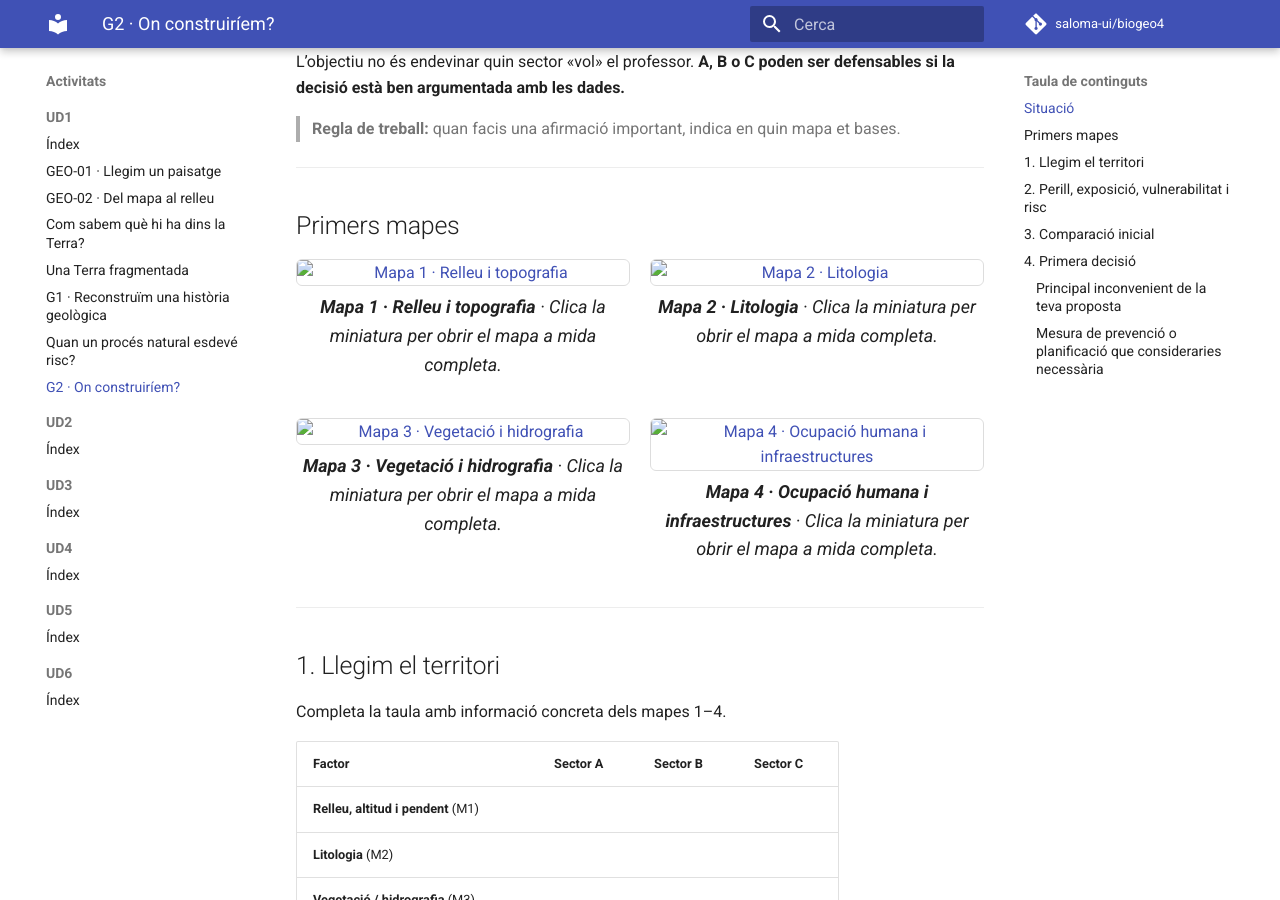
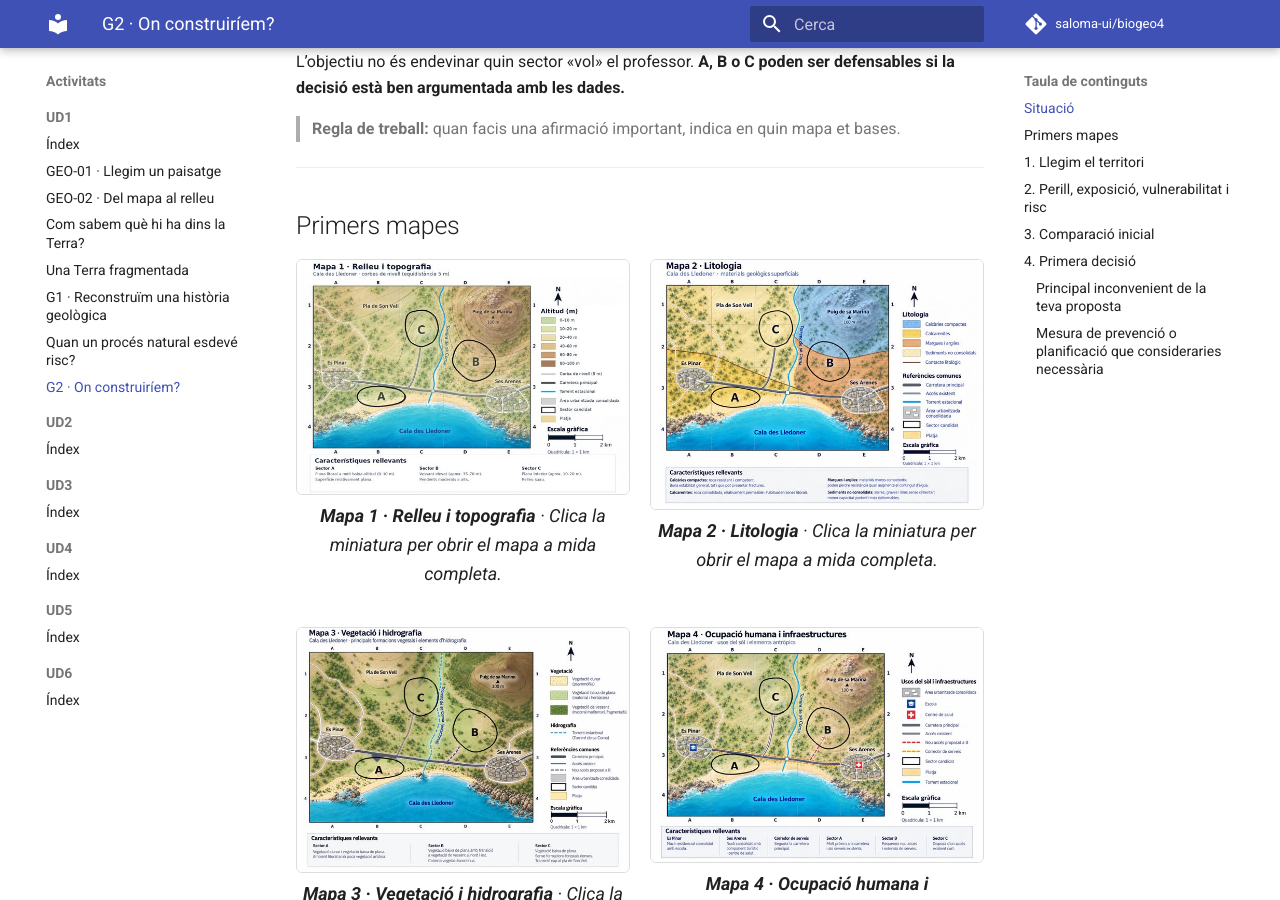
Before and after one commit to saloma-ui/biogeo4, an MkDocs documentation site: the page built from docs/activitats/ud1/g2/index.md, in a window 1280 px wide and 900 px high, scrolled down 590 px. Built offline with MkDocs 1.6.1 and Material for MkDocs 9.7.7, drawn with Linux system fonts in a browser that asks for light colours; comment, search, counter and statistics services are not loaded.

Commit message:
Corregeix rutes de G2 i exclou-lo de l'exportació PDF

```diff
--- a/docs/activitats/ud1/g2/index.md
+++ b/docs/activitats/ud1/g2/index.md
@@ -29,8 +29,8 @@
 
 <div style="display:grid;grid-template-columns:repeat(auto-fit,minmax(260px,1fr));gap:1rem;">
 <figure style="margin:0;">
-  <a href="../figures/01_relleu_topografia.png" target="_blank" rel="noopener">
-    <img src="../figures/01_relleu_topografia_thumb.jpg"
+  <a href="figures/01_relleu_topografia.png" target="_blank" rel="noopener">
+    <img src="figures/01_relleu_topografia_thumb.jpg"
          alt="Mapa 1 · Relleu i topografia"
          loading="lazy"
          style="width:100%;height:auto;border:1px solid #ddd;border-radius:6px;">
@@ -40,8 +40,8 @@
   </figcaption>
 </figure>
 <figure style="margin:0;">
-  <a href="../figures/02_litologia.png" target="_blank" rel="noopener">
-    <img src="../figures/02_litologia_thumb.jpg"
+  <a href="figures/02_litologia.png" target="_blank" rel="noopener">
+    <img src="figures/02_litologia_thumb.jpg"
          alt="Mapa 2 · Litologia"
          loading="lazy"
          style="width:100%;height:auto;border:1px solid #ddd;border-radius:6px;">
@@ -51,8 +51,8 @@
   </figcaption>
 </figure>
 <figure style="margin:0;">
-  <a href="../figures/03_vegetacio_hidrografia.png" target="_blank" rel="noopener">
-    <img src="../figures/03_vegetacio_hidrografia_thumb.jpg"
+  <a href="figures/03_vegetacio_hidrografia.png" target="_blank" rel="noopener">
+    <img src="figures/03_vegetacio_hidrografia_thumb.jpg"
          alt="Mapa 3 · Vegetació i hidrografia"
          loading="lazy"
          style="width:100%;height:auto;border:1px solid #ddd;border-radius:6px;">
@@ -62,8 +62,8 @@
   </figcaption>
 </figure>
 <figure style="margin:0;">
-  <a href="../figures/04_ocupacio_infraestructures.png" target="_blank" rel="noopener">
-    <img src="../figures/04_ocupacio_infraestructures_thumb.jpg"
+  <a href="figures/04_ocupacio_infraestructures.png" target="_blank" rel="noopener">
+    <img src="figures/04_ocupacio_infraestructures_thumb.jpg"
          alt="Mapa 4 · Ocupació humana i infraestructures"
          loading="lazy"
          style="width:100%;height:auto;border:1px solid #ddd;border-radius:6px;">
@@ -177,8 +177,8 @@
 
 <div style="display:grid;grid-template-columns:repeat(auto-fit,minmax(260px,1fr));gap:1rem;">
 <figure style="margin:0;">
-  <a href="../figures/05_riscos_naturals_ambientals.png" target="_blank" rel="noopener">
-    <img src="../figures/05_riscos_naturals_ambientals_thumb.jpg"
+  <a href="figures/05_riscos_naturals_ambientals.png" target="_blank" rel="noopener">
+    <img src="figures/05_riscos_naturals_ambientals_thumb.jpg"
          alt="Mapa 5 · Riscs naturals i ambientals"
          loading="lazy"
          style="width:100%;height:auto;border:1px solid #ddd;border-radius:6px;">
@@ -188,8 +188,8 @@
   </figcaption>
 </figure>
 <figure style="margin:0;">
-  <a href="../figures/06_susceptibilitat_sector_b.png" target="_blank" rel="noopener">
-    <img src="../figures/06_susceptibilitat_sector_b_thumb.jpg"
+  <a href="figures/06_susceptibilitat_sector_b.png" target="_blank" rel="noopener">
+    <img src="figures/06_susceptibilitat_sector_b_thumb.jpg"
          alt="Mapa 6 · Susceptibilitat a la inestabilitat del sector B"
          loading="lazy"
          style="width:100%;height:auto;border:1px solid #ddd;border-radius:6px;">
@@ -292,8 +292,8 @@
 
 <div style="max-width:720px;">
 <figure style="margin:0;">
-  <a href="../figures/07_decisio_final_abc.png" target="_blank" rel="noopener">
-    <img src="../figures/07_decisio_final_abc_thumb.jpg"
+  <a href="figures/07_decisio_final_abc.png" target="_blank" rel="noopener">
+    <img src="figures/07_decisio_final_abc_thumb.jpg"
          alt="Mapa 7 · Decisió final: sectors A, B i C"
          loading="lazy"
          style="width:100%;height:auto;border:1px solid #ddd;border-radius:6px;">
```
Also changed, not shown: other parts of docs/activitats/ud1/g2/index.md (+1 -1 lines).
